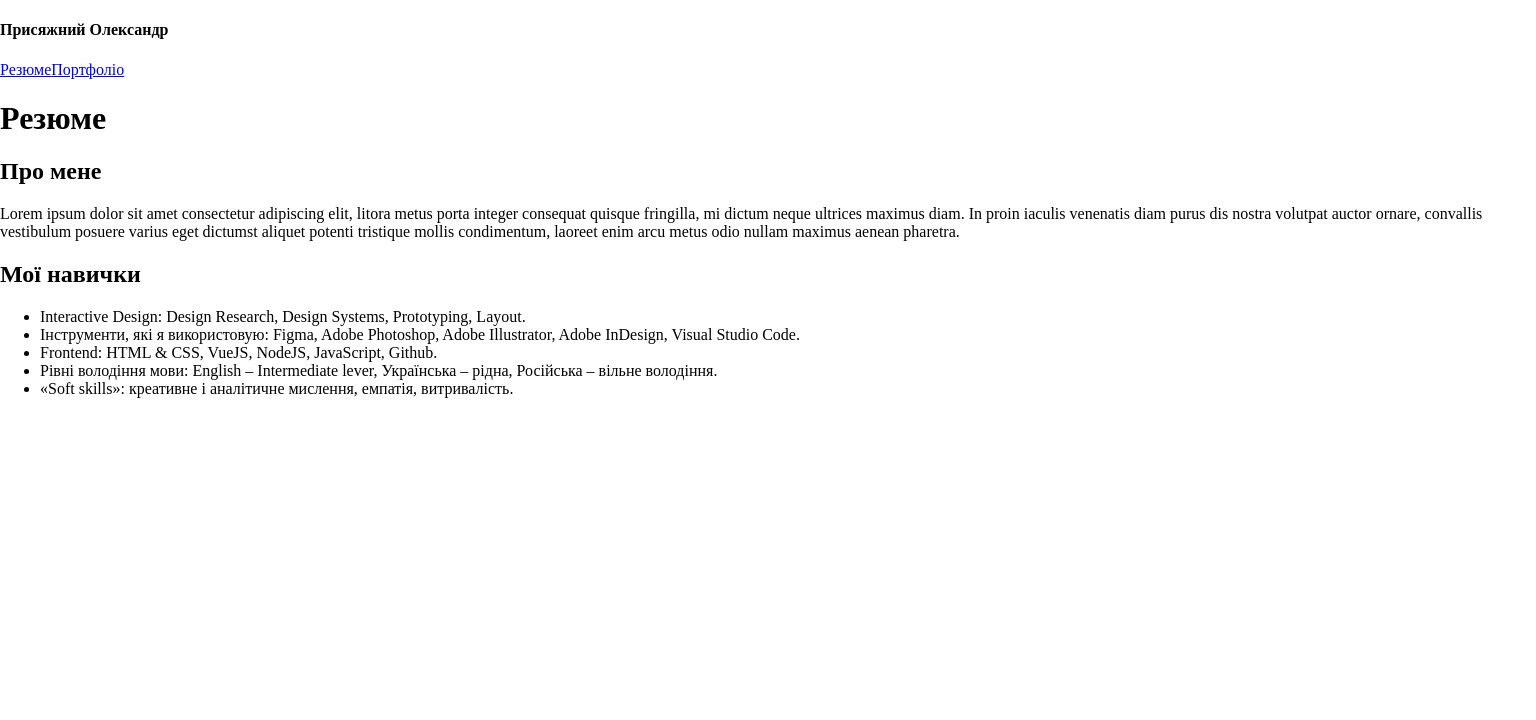
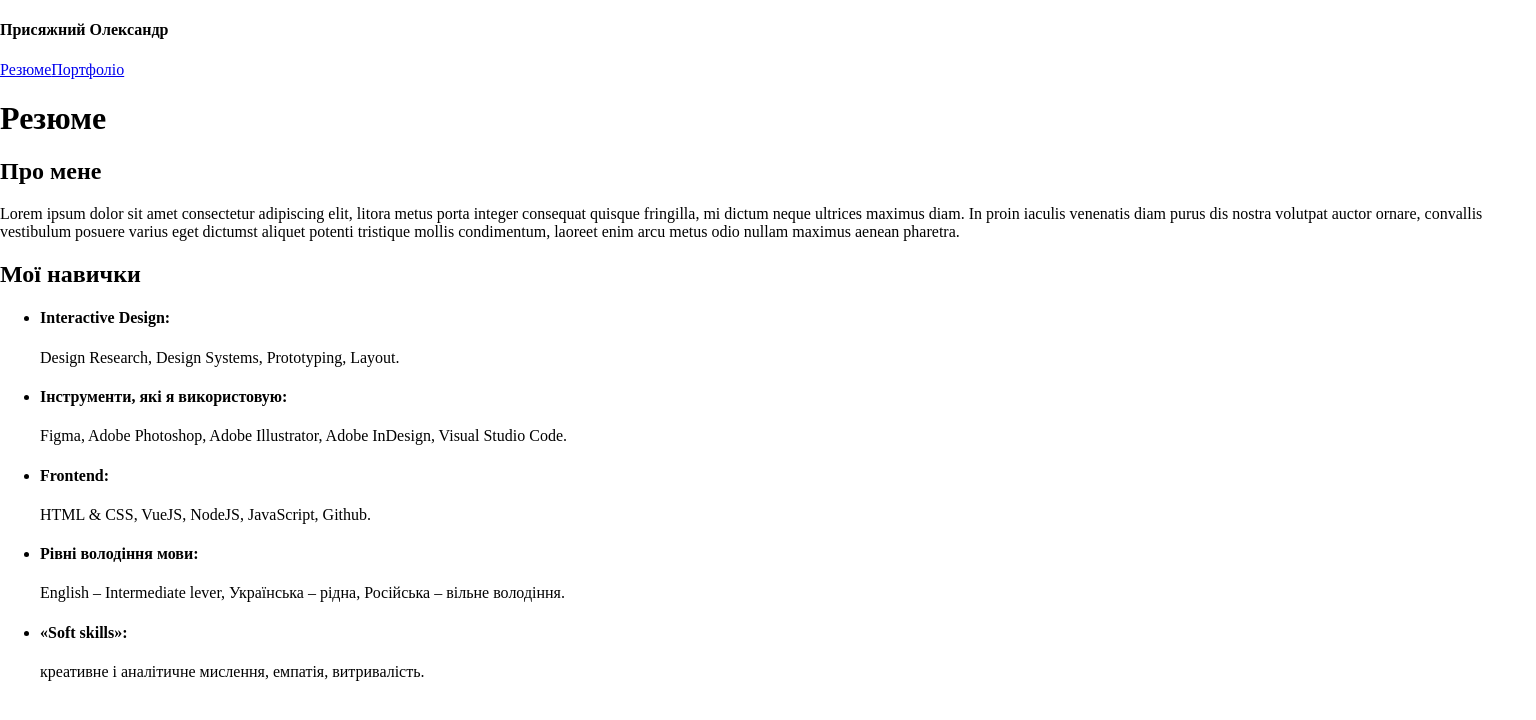
Before and after one commit to inbtwnr/myownwebsite, a Vue app: page /#/ in a window 1536 px wide. Shown: the top 720 px of the page. Built offline with nearby package versions, Linux system fonts and the light colour scheme.

Commit message:
Skills list

```diff
--- a/src/components/SkillsList.vue
+++ b/src/components/SkillsList.vue
@@ -1,9 +1,11 @@
 <template>
-    <ul id="array-1">
-        <li v-for="(category) in categories" :key = "category.id">
-            {{ category.skillCategory }}: {{ category.skills }}
-        </li>
-    </ul>
+    <div class="paragraph1">
+        <ul class="listWrapper" id="array-1">
+            <li v-for="(category) in categories" :key = "category.id" class="listContainer">
+                <h4>{{ category.skillCategory }}: </h4> <p class="paragraph2">{{ category.skills }}</p>
+            </li>
+        </ul>
+    </div>
 </template>
 <script>
 export default {
--- a/src/styles/main.scss
+++ b/src/styles/main.scss
@@ -91,4 +91,24 @@ body { margin: 0; }
         line-height: 170%;
         width: 980px;
     }
+
+    .listContainer{
+        display: flex;
+        margin: 0 0 32px 0;
+        h4{
+            line-height: 170%;
+            width: 315px;
+        }
+        .paragraph2{
+            width: 664px;
+        }
+    }
+    .listWrapper{
+        padding: 0;
+        margin: 0;
+    }
+
+    p{
+        margin: 0;
+    }
 }
```
